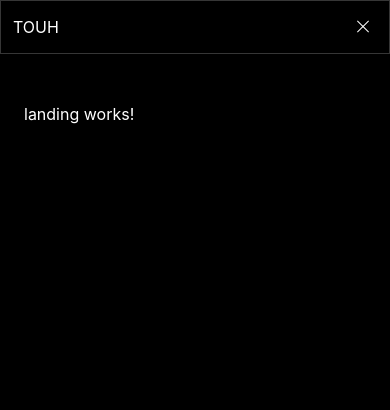
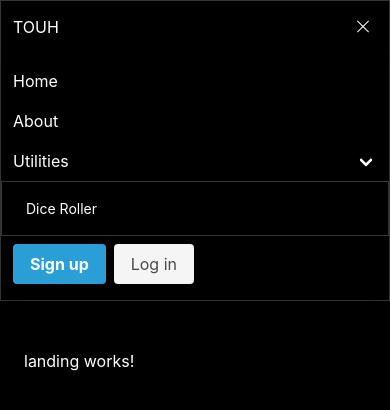
Before and after one commit to cerealean/tome-of-universal-harmony, an Angular app: page /landing in a window 390 px wide. Both pictures are taken after a click on the button "menu". Shown: the top 410 px of the page. Built offline with nearby package versions, Linux system fonts and the light colour scheme.

Commit message:
Fixed mobile menu

```diff
--- a/src/app/navbar/navbar.component.html
+++ b/src/app/navbar/navbar.component.html
@@ -12,7 +12,7 @@
         </a>
     </div>
 
-    <div id="navbarBasicExample" class="navbar-menu">
+    <div id="navbarBasicExample" class="navbar-menu" [class.is-active]="isActive">
         <div class="navbar-start">
             <a class="navbar-item">
                 Home
```
